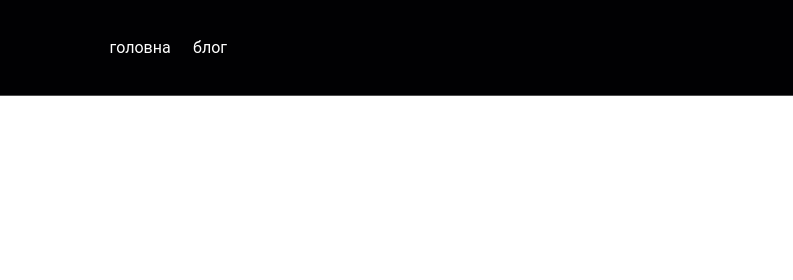
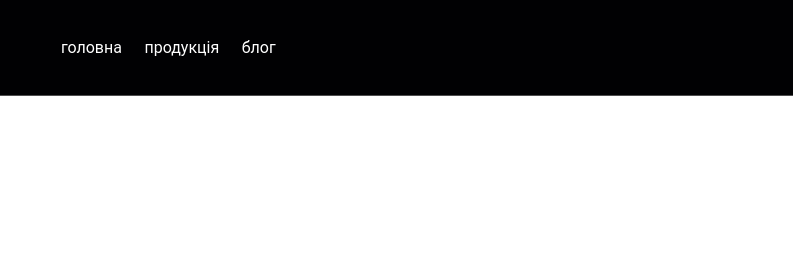
Before and after one commit to dudashh/cofee, a plain HTML site: page index2.html in a window 1280 px wide. Shown: the top 280 px of the page, 487-1280 px from the left. Drawn offline with Linux system fonts and the light colour scheme.

Commit message:
Update index2.html

```diff
--- a/index2.html
+++ b/index2.html
@@ -21,7 +21,7 @@
 
 
 
-
+             <a href="product.html">продукція</a>
             <a href="blog.html">блог</a>
         </nav>
 
```
